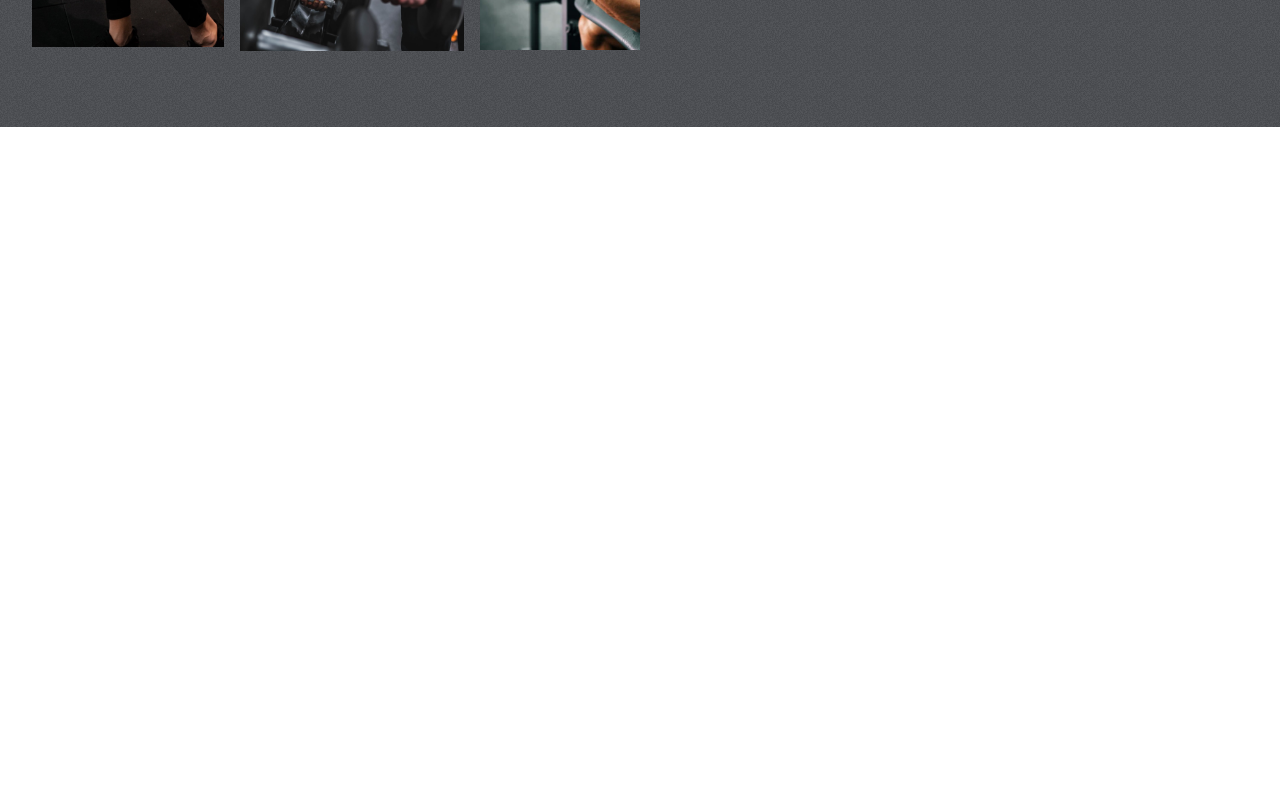
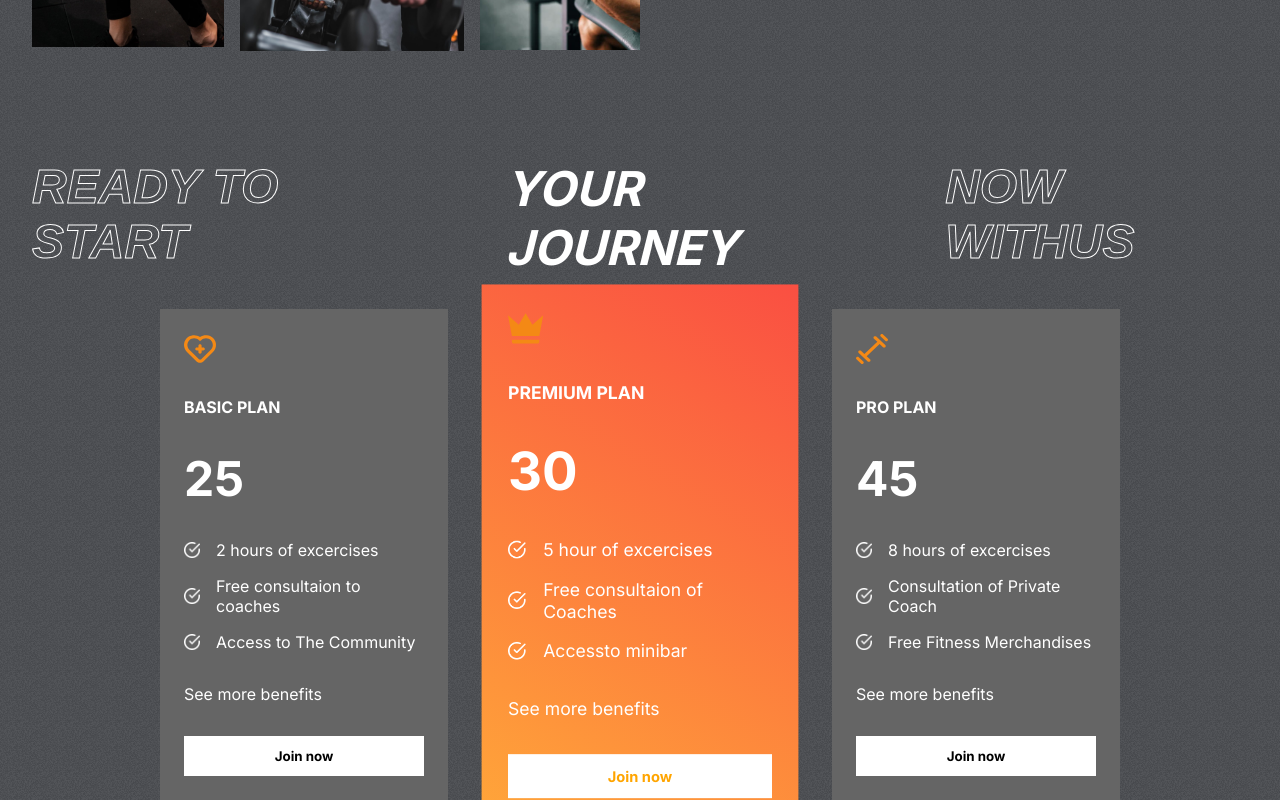
Before and after one commit to nosianuri/fitness-club, a React (Create React App) app: page / in a window 1280 px wide. Shown: the part 1664-2464 px from the top of the page. Before the commit the page ends 1791 px from the top, so only its background shows below. Built offline with nearby package versions, Linux system fonts and the light colour scheme.

Commit message:
added plans

```diff
--- a/src/App.js
+++ b/src/App.js
@@ -1,5 +1,6 @@
 import './App.css';
 import Banner from './components/Banner/Banner';
+import Plans from './components/Plans/Plans';
 import Programs from './components/Programs/Programs';
 import Reasons from './components/Reasons/Reasons';
 
@@ -9,6 +10,7 @@
       <Banner />
       <Programs />
       <Reasons />
+      <Plans />
     </div>
   );
 }
--- a/src/components/Plans/Plans.css
+++ b/src/components/Plans/Plans.css
@@ -0,0 +1,74 @@
+.plans-container{
+    margin-top: -4rem;
+    padding: 0 2rem;
+    display: flex;
+    flex-direction: column;
+    gap: 4rem;
+    position: relative;
+}
+
+.plans {
+    display: flex;
+    align-items: center;
+    justify-content: center;
+    gap: 3rem;
+}
+
+.plan{
+    display: flex;
+    flex-direction: column;
+    background: var(--caloryCard);
+    color: white;
+    gap: 2rem;
+    padding: 1.5rem;
+    width: 15rem;
+}
+
+.plan:nth-child(2){
+    background: var(--planCard);
+    transform: scale(1.1);
+}
+
+.plan>svg{
+    fill: var(--orange);
+    width: 2rem;
+    height: 2rem;
+}
+
+.plan>:nth-child(2){
+    font-size: 1rem;
+    font-weight: bold;
+}
+
+.plan>:nth-child(3){
+    font-size: 3rem;
+    font-weight: bold;
+}
+
+.paln>:nth-child(5){
+    font-size: 0.8rem;
+}
+
+.features{
+    display: flex;
+    flex-direction: column;
+    gap: 1rem;
+}
+
+.feature{
+    display: flex;
+    align-items: center;
+    gap: 1rem;
+}
+
+.feature>img{
+    width: 1rem;
+}
+
+.plans>:nth-child(2){
+    fill: white;
+}
+
+.plans>:nth-child(2)>button{
+    color: orange;
+}
--- a/src/components/Plans/Plans.jsx
+++ b/src/components/Plans/Plans.jsx
@@ -1,9 +1,40 @@
 import React from 'react';
+import {plansData} from '../../data/plansData.js';
+import whiteTick from '../../assets/whiteTick.png';
+import './Plans.css';
 
 const Plans = () => {
     return (
-        <div>
-            Plans
+        <div className='plans-container' style={{gap: '2rem'}}>
+            <div className='programs-header'>
+                <span className='stroke-text'>READY TO START</span>
+                <span>YOUR JOURNEY</span>
+                <span className='stroke-text'>NOW WITHUS</span>
+            </div>
+            {/* plans card */}
+            <div className='plans'>
+                {plansData.map((plan, i)=> (
+                    <div className='plan' key={i}>
+                        {plan.icon}
+                        <span>{plan.name}</span>
+                        <span>{plan.price}</span>
+
+                        <div className='features'>
+                            {plan.features.map((feature, i)=> (
+                                <div className='feature'>
+                                    <img src={whiteTick} alt="" />
+                                    <span key={i}>{feature}</span>
+                                </div>
+                            ))}
+                        </div>
+
+                        <div>
+                            <span>See more benefits</span>
+                        </div>
+                        <button className='btn'>Join now</button>
+                    </div>
+                ))}
+            </div>
         </div>
     );
 };
```
Also changed, not shown: src/components/Testimonials/Testimonials.jsx (added, +11 -0 lines), src/components/Testimonials/Testimonials.css (added).
